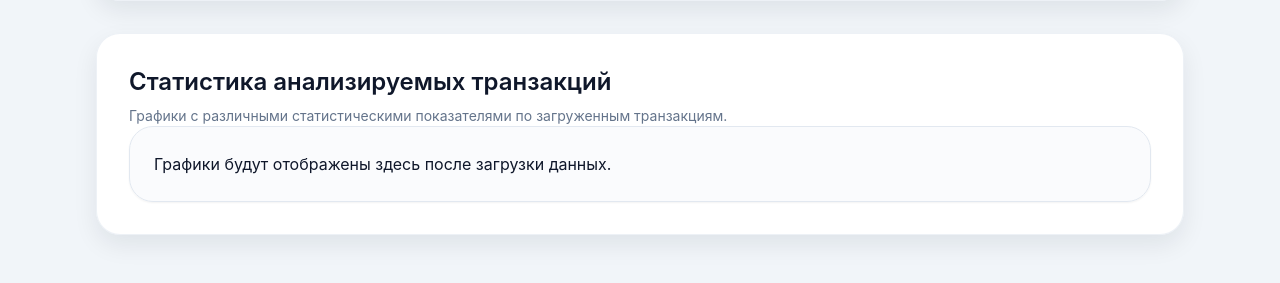
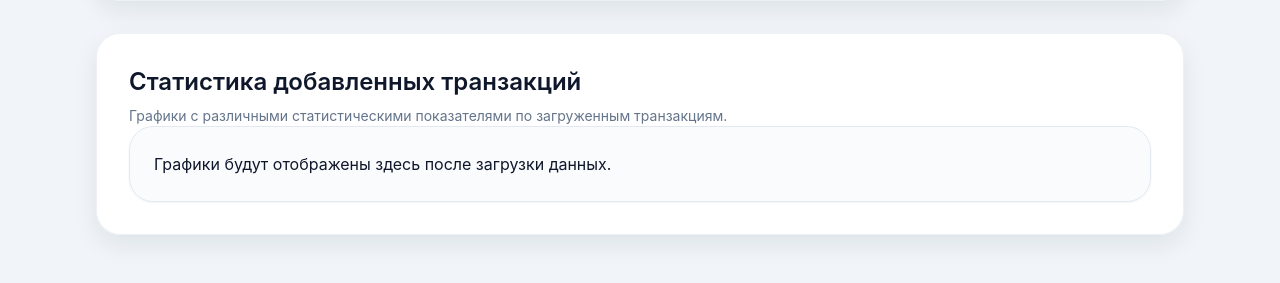
Before and after one commit to Koyd1/FastAPIProjectDataStorm2025, a FastAPI app: template templates/index.html in a window 1280 px wide. Shown: the part 1152-1435 px from the top of the page. Run offline with FastAPI, Linux system fonts and the light colour scheme; the template is opened without the code that fills it, so the values that code supplies are empty; parts of the project's set-up code (start-up, migrations or seed data) failed here and were passed over.

Commit message:
redesigned

```diff
--- a/templates/index.html
+++ b/templates/index.html
@@ -381,7 +381,7 @@
         {% endif %}
         <section class="card" id="stats-graphs">
              <div class="section-heading">
-                <h2>Статистика анализируемых транзакций</h2>
+                <h2>Статистика добавленных транзакций</h2>
                 <p>Графики с различными статистическими показателями по загруженным транзакциям.</p>
             </div>
             <div class="card-surface">
```
